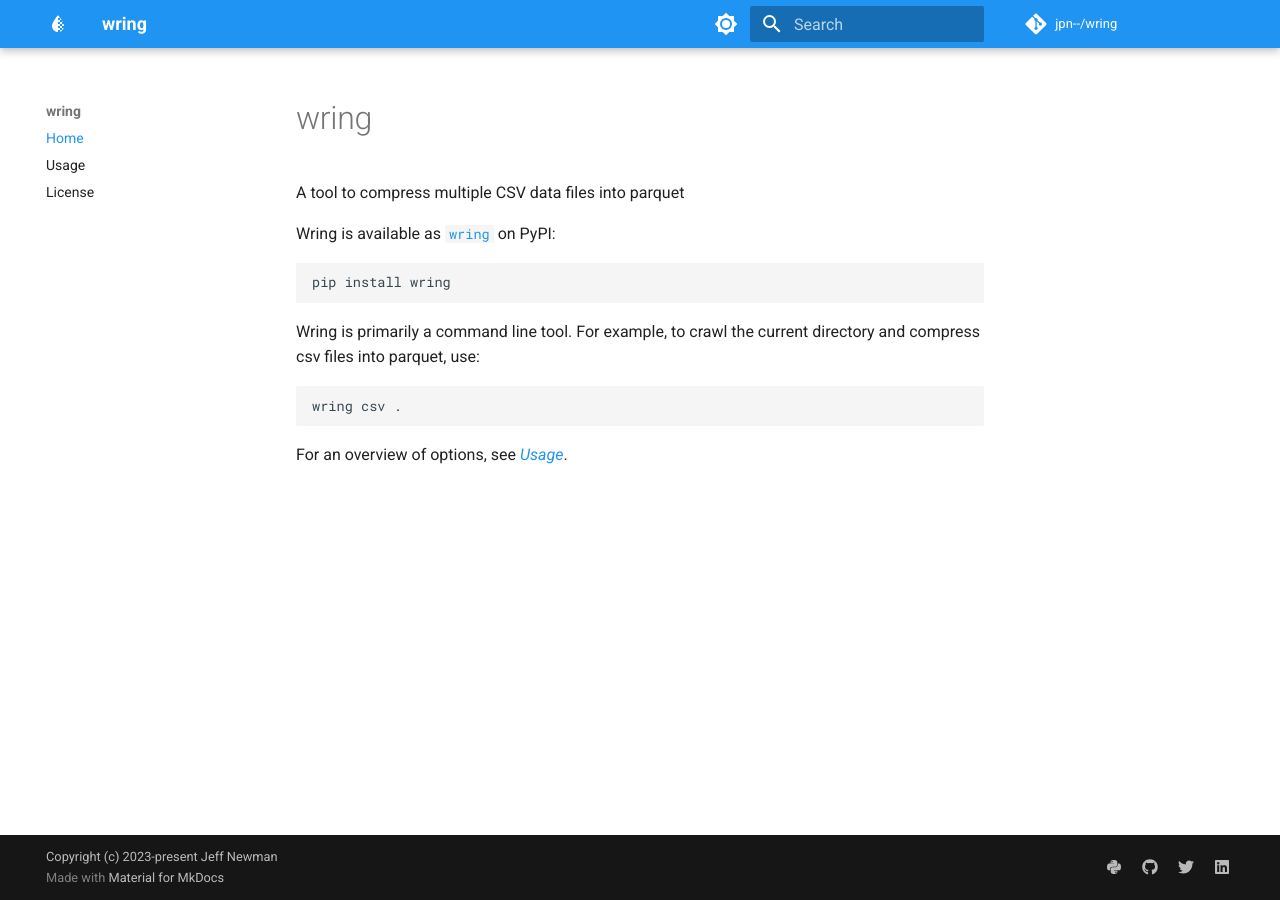
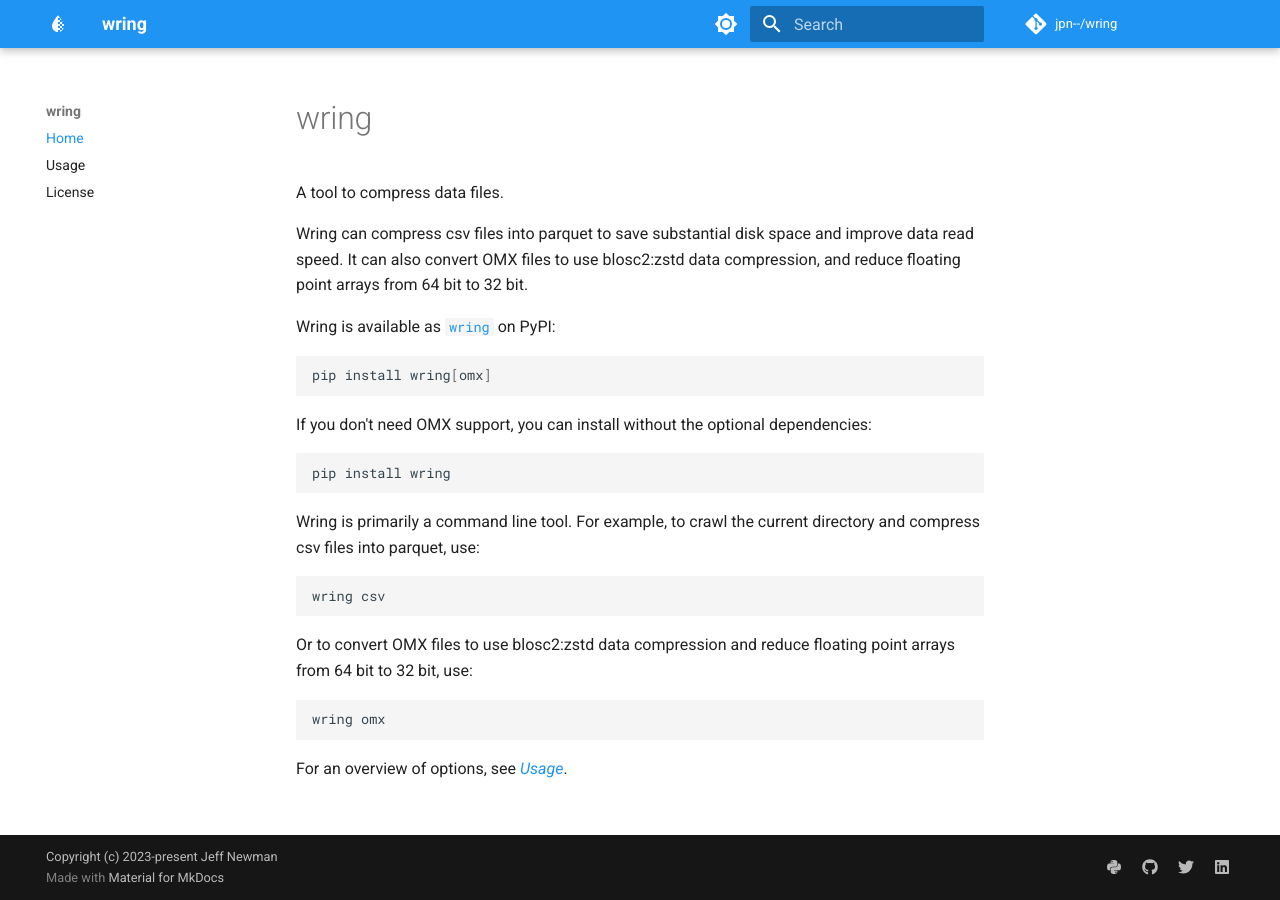
Before and after one commit to jpn--/wring, an MkDocs documentation site: the page built from docs/index.md, in a window 1280 px wide. Built offline with MkDocs 1.6.1 and Material for MkDocs 9.7.7, drawn with Linux system fonts in a browser that asks for light colours; comment, search, counter and statistics services are not loaded.

Commit message:
simplify docs

````diff
--- a/docs/index.md
+++ b/docs/index.md
@@ -1,8 +1,18 @@
 # wring
 
-A tool to compress multiple CSV data files into parquet
+A tool to compress data files.
+
+Wring can compress csv files into parquet to save substantial disk space and
+improve data read speed.  It can also convert OMX files to use blosc2:zstd
+data compression, and reduce floating point arrays from 64 bit to 32 bit.
 
 Wring is available as [`wring`](https://pypi.org/project/wring/) on PyPI:
+
+```shell
+pip install wring[omx]
+```
+
+If you don't need OMX support, you can install without the optional dependencies:
 
 ```shell
 pip install wring
@@ -12,7 +22,14 @@ Wring is primarily a command line tool.  For example, to crawl the current
 directory and compress csv files into parquet, use:
 
 ```shell
-wring csv .
+wring csv
+```
+
+Or to convert OMX files to use blosc2:zstd data compression and reduce floating
+point arrays from 64 bit to 32 bit, use:
+
+```shell
+wring omx
 ```
 
 For an overview of options, see [_Usage_](usage.md).
````
Also changed, not shown: 2 other files.
